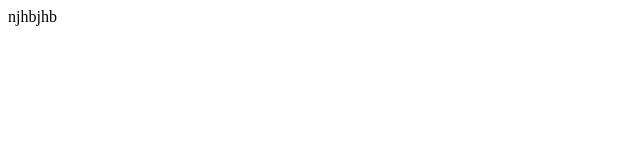
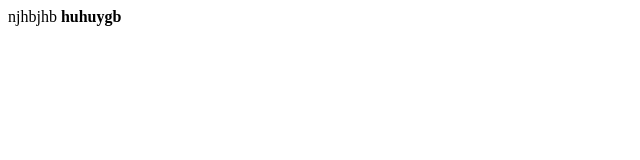
Before and after one commit to AkshayCitrusbug/test, a plain HTML site: page index.html in a window 1280 px wide. Shown: the full height of the page, 0-640 px from the left. Drawn offline with Linux system fonts and the light colour scheme.

Commit message:
chanfge in index

```diff
--- a/index.html
+++ b/index.html
@@ -10,3 +10,4 @@
 </body>
 </html>
 <h1b>njhbjhb</h1b>
+<b>huhuygb</b>
```
